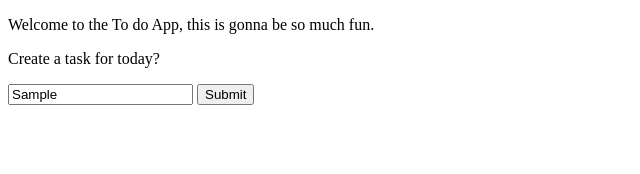
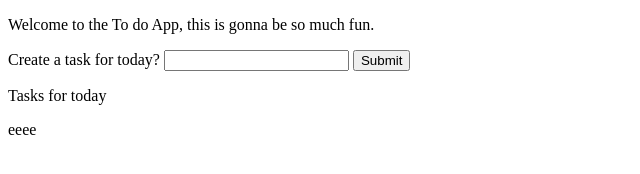
Before and after one commit to Khushi21S/To-Do-App, a plain HTML site: page index.html in a window 1280 px wide. Both pictures are taken after typing "Sample" into the empty fields and a click on the button "Submit". Shown: the whole page, without its empty margins (0-640 px from the left). Drawn offline with Linux system fonts and the light colour scheme.

Commit message:
updated functionality of submit

```diff
--- a/index.html
+++ b/index.html
@@ -7,8 +7,20 @@
 </head>
 <body>
 <p>Welcome to the To do App, this is gonna be so much fun.</p>
-<p>Create a task for today?</p>
-<input type="text" id="input" /> <button id="submit">Submit</button>
+<form id="newform">
+    <label id="labelText">Create a task for today?</label>
+    <input type="text" id="inputText" />
+    <button type="submit" id="submitButton">Submit</button>
+</form>
+<div>
+    <p>Tasks for today</p>
+    <div id = "taskList">
+
+    </div>
+</div>
 <script src="index.js"></script>
+<script>
+    document.getElementById("taskList").innerHTML = window.inputList;
+</script>
 </body>
 </html>
--- a/index.js
+++ b/index.js
@@ -1,8 +1,14 @@
-function submit(){
-    const button = document.getElementById("submit");
-    button.addEventListener('click', function(){
-        alert("Working on it");
-    })
-};
+var inputList = ["eeee"];
 
-submit();
+const form = document.getElementById("newform");
+
+form.addEventListener("submit", function (event) {
+  event.preventDefault();
+
+  const inputField = document.getElementById("inputText");
+  const inputValue = inputField.value;
+
+  inputList.push(inputValue);
+  console.log(inputList);
+  inputField.value = "";
+});
```
